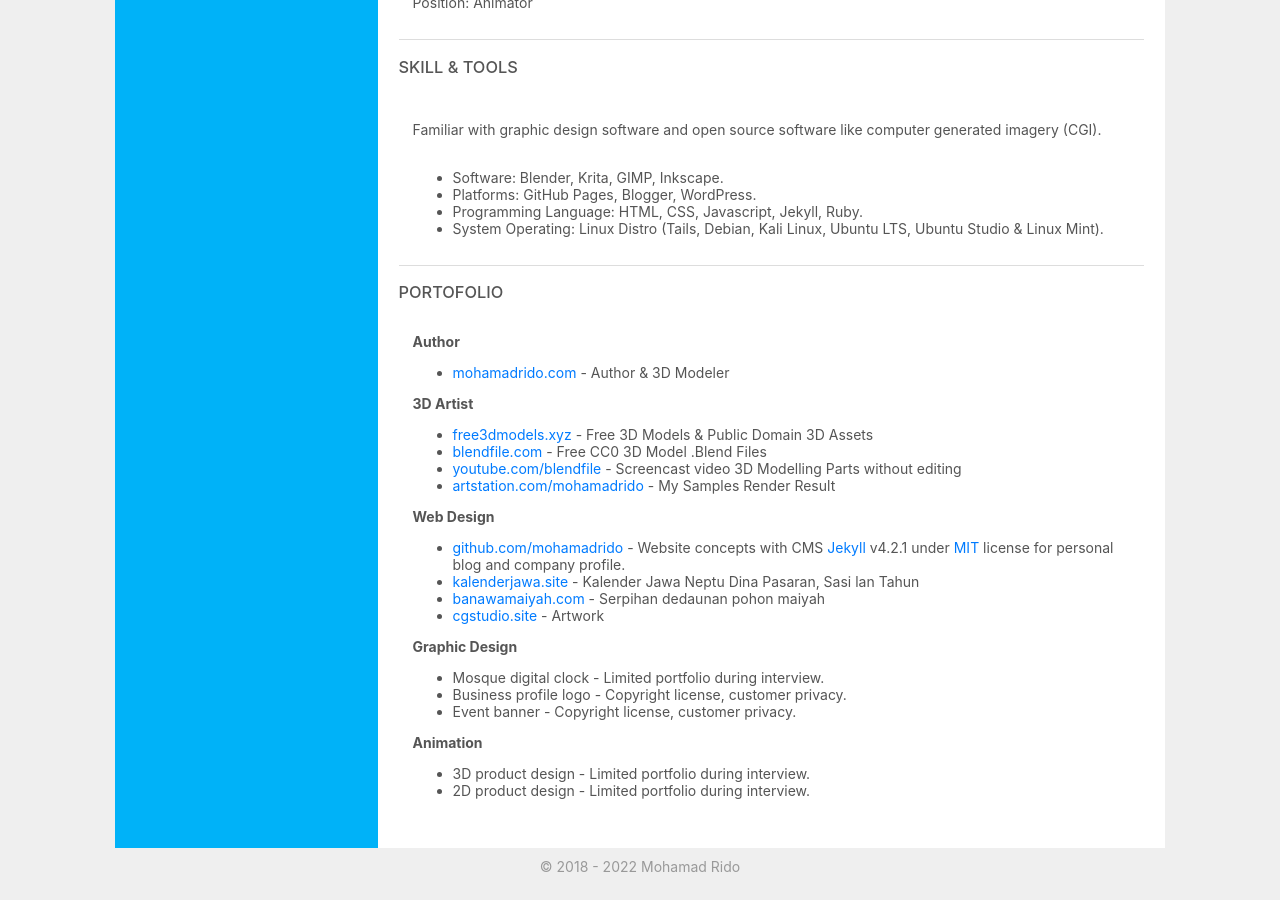
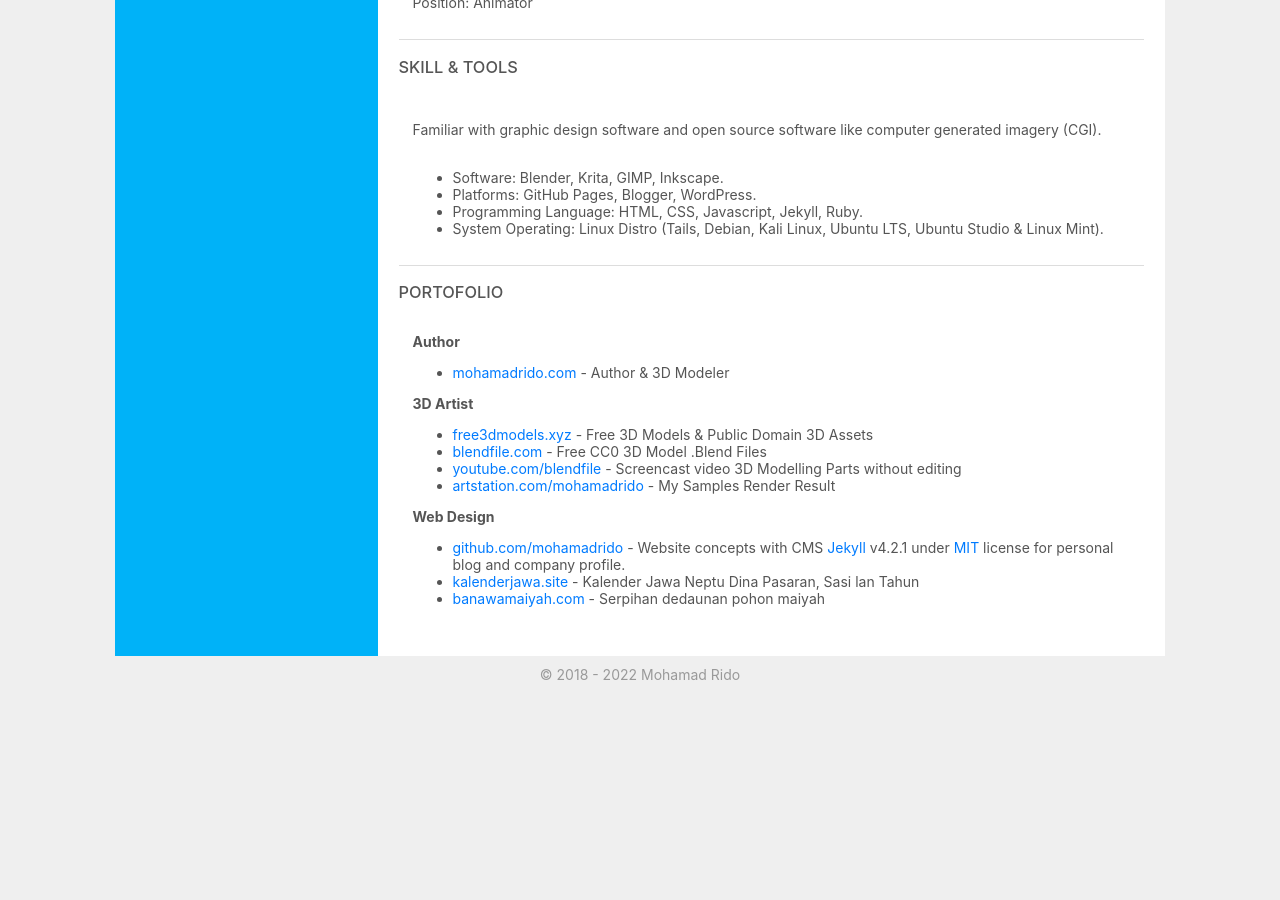
Before and after one commit to mohamadrido/about, a Jekyll site: the page built from index.html, in a window 1280 px wide and 900 px high, scrolled down 941 px. Built offline with Jekyll 4.4.1, drawn with Linux system fonts in a browser that asks for light colours; after the commit the page ends 1649 px from its top, so only the background shows below that.

Commit message:
Update index.html

```diff
--- a/index.html
+++ b/index.html
@@ -132,10 +132,9 @@
       <li><a href="https://github.com/mohamadrido">github.com/mohamadrido</a> - Website concepts with CMS <a href="https://jekyllrb.com">Jekyll</a> v4.2.1 under <a href="https://mit-license.org">MIT</a> license for personal blog and company profile.</li>
       <li><a href="http://kalenderjawa.site">kalenderjawa.site</a> - Kalender Jawa Neptu Dina Pasaran, Sasi lan Tahun</li>
       <li><a href="https://www.banawamaiyah.com" rel="nofollow">banawamaiyah.com</a> - Serpihan dedaunan pohon maiyah</li>
-      <li><a href="https://cgstudio.site">cgstudio.site</a> - Artwork</li>
       </ul>
 
-    <b>Graphic Design</b>
+    <!--b>Graphic Design</b>
       <ul>
       <li>Mosque digital clock - Limited portfolio during interview.</li>
       <li>Business profile logo - Copyright license, customer privacy.</li>
@@ -145,7 +144,7 @@
       <ul>
       <li>3D product design - Limited portfolio during interview.</li>
       <li>2D product design - Limited portfolio during interview.</li>
-      </ul>
+      </ul-->
     </div>
 
   </div>
```
